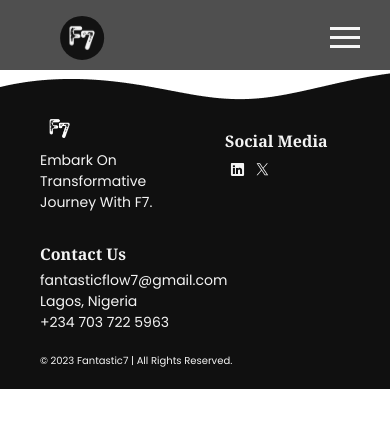
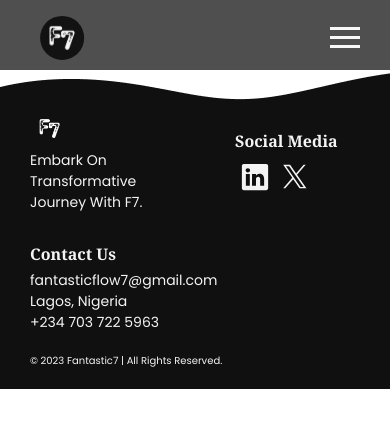
Before and after one commit to F7Team/Website-Frontend, a React (Create React App) app: page /projects/1 in a window 390 px wide. Shown: the top 428 px of the page. Built offline with nearby package versions, Linux system fonts and the light colour scheme; no server answers.

Commit message:
update footer image size and appnavbar logo position

```diff
--- a/src/components/appnavbar/css/AppNavBar.css
+++ b/src/components/appnavbar/css/AppNavBar.css
@@ -121,6 +121,10 @@
 
 /* Small screens (576px to 767px) */
 @media (max-width: 767px) {
+
+  .logo-image {
+    margin-left: -20px;
+  }
   .navbar .container {
     max-width: 1440px;
     margin: 0 auto;
--- a/src/components/footer/Footer.css
+++ b/src/components/footer/Footer.css
@@ -198,10 +198,10 @@
         text-transform: capitalize;
     }
 
-    .grid-item .social-icons img {
-        width: 15px;
-        height: 15px;
-    }
+    /* .grid-item .social-icons img {
+        width: 25px;
+        height: 25px;
+    } */
 
     .grid-item .social-icons {
         gap: 0px;
@@ -227,7 +227,7 @@
     }
 
     .footer-content {
-        padding-inline: 20px;
+        padding-inline: 10px;
     }
 
 }
@@ -248,7 +248,7 @@
     .grid-item.grid-3 {
         grid-area: 1 / 2;
         margin-left: 0;
-        padding-left: 20px;
+        padding-left: 30px;
     }
 
     .grid-item.grid-2 {
```
